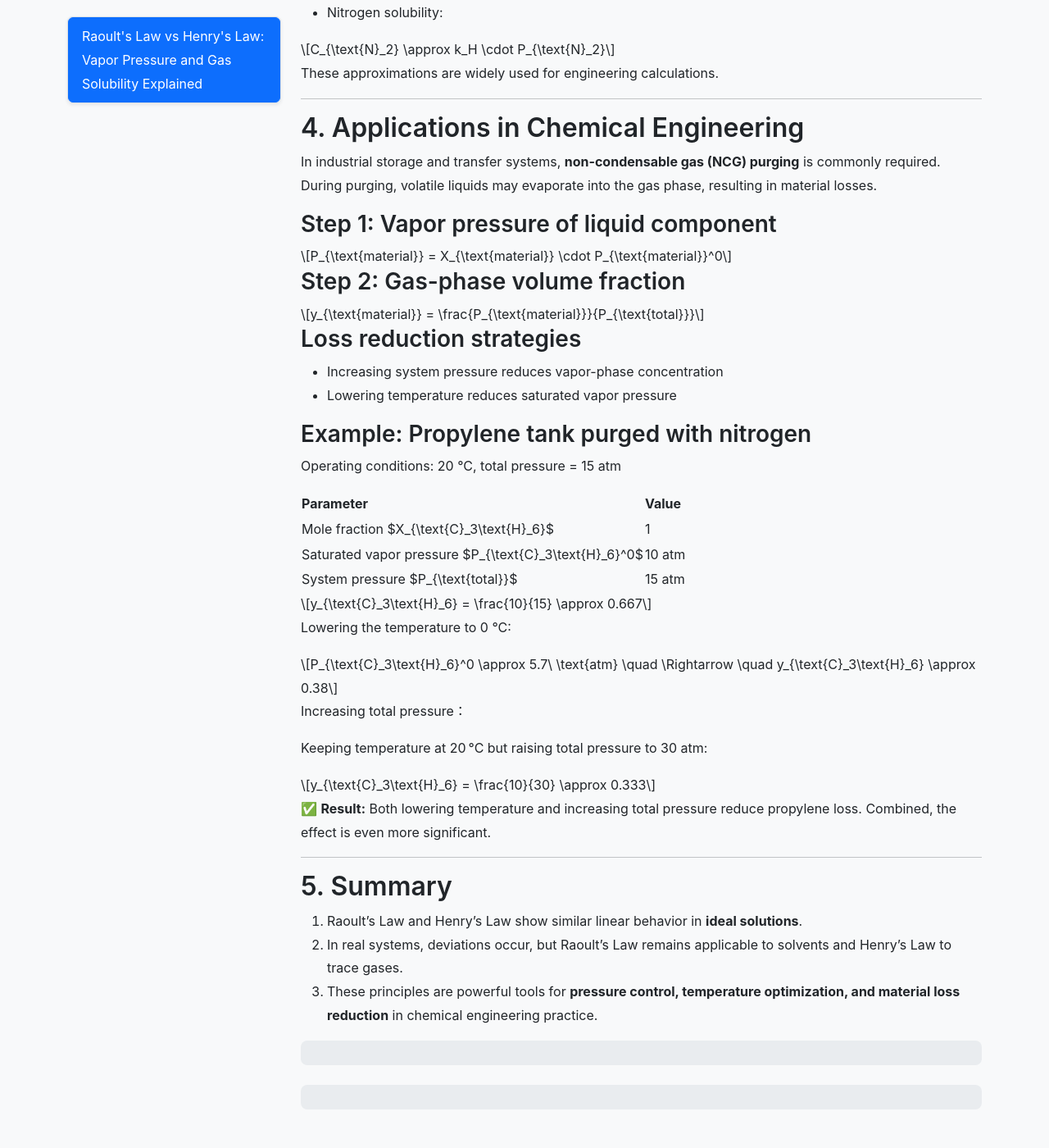
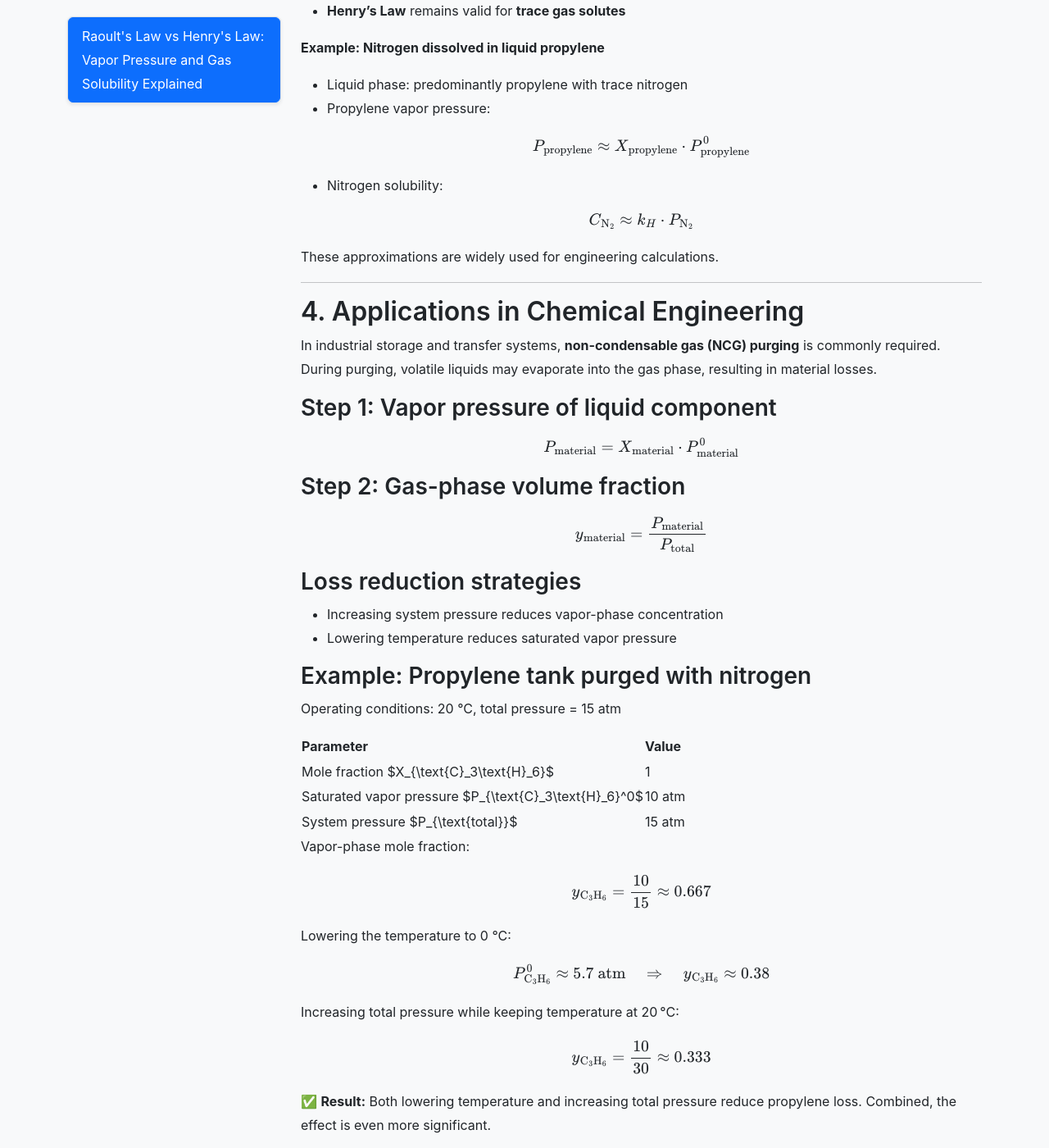
Before and after one commit to hadel0407/chem, a Jekyll site: the page built from _posts/2025-12-16-raoults-law.md, in a window 1280 px wide and 1400 px high, scrolled down 3280 px. Shown: the whole window at 82% size. Built offline with Jekyll 4.4.1, drawn with Linux system fonts in a browser that asks for light colours; our own code applies the rules of GitHub Pages for plain Markdown files; some of the changed text lies outside the part shown.

Commit message:
Update 2025-12-16-raoults-law.md

```diff
--- a/_posts/2025-12-16-raoults-law.md
+++ b/_posts/2025-12-16-raoults-law.md
@@ -3,6 +3,9 @@ title: "Raoult's Law vs Henry's Law: Vapor Pressure and Gas Solubility Explained
 date: 2025-12-16
 description: "A clear comparison of Raoult's Law and Henry's Law, covering ideal and real solutions with practical chemical engineering examples."
 ---
+
+<!-- 引入 MathJax 渲染公式 -->
+<script src="https://cdn.jsdelivr.net/npm/mathjax@3/es5/tex-mml-chtml.js"></script>
 
 # Raoult's Law vs Henry's Law: Vapor Pressure and Gas Solubility Explained
 
@@ -36,7 +39,7 @@ Where:
 **Example**
 
 A liquid mixture contains 50 mol% ethanol.
-The saturated vapor pressure of pure ethanol at 25&nbsp;°C is 0.08&nbsp;atm.
+The saturated vapor pressure of pure ethanol at 25 °C is 0.08 atm.
 
 $$
 x_{\text{ethanol}} = 0.5
@@ -184,7 +187,7 @@ $$
 
 ### Example: Propylene tank purged with nitrogen
 
-Operating conditions: 20&nbsp;°C, total pressure = 15 atm
+Operating conditions: 20 °C, total pressure = 15 atm
 
 | Parameter | Value |
 |----|----|
@@ -192,19 +195,19 @@ Operating conditions: 20&nbsp;°C, total pressure = 15 atm
 | Saturated vapor pressure $P_{\text{C}_3\text{H}_6}^0$ | 10 atm |
 | System pressure $P_{\text{total}}$ | 15 atm |
 
+Vapor-phase mole fraction:
+
 $$
 y_{\text{C}_3\text{H}_6} = \frac{10}{15} \approx 0.667
 $$
 
-Lowering the temperature to 0&nbsp;°C:
+Lowering the temperature to 0 °C:
 
 $$
 P_{\text{C}_3\text{H}_6}^0 \approx 5.7\ \text{atm} \quad \Rightarrow \quad y_{\text{C}_3\text{H}_6} \approx 0.38
 $$
 
-Increasing total pressure：
-
-Keeping temperature at 20 °C but raising total pressure to 30 atm:
+Increasing total pressure while keeping temperature at 20 °C:
 
 $$
 y_{\text{C}_3\text{H}_6} = \frac{10}{30} \approx 0.333
```
Also changed, not shown: other parts of _posts/2025-12-16-raoults-law.md (+1 -1 lines).
